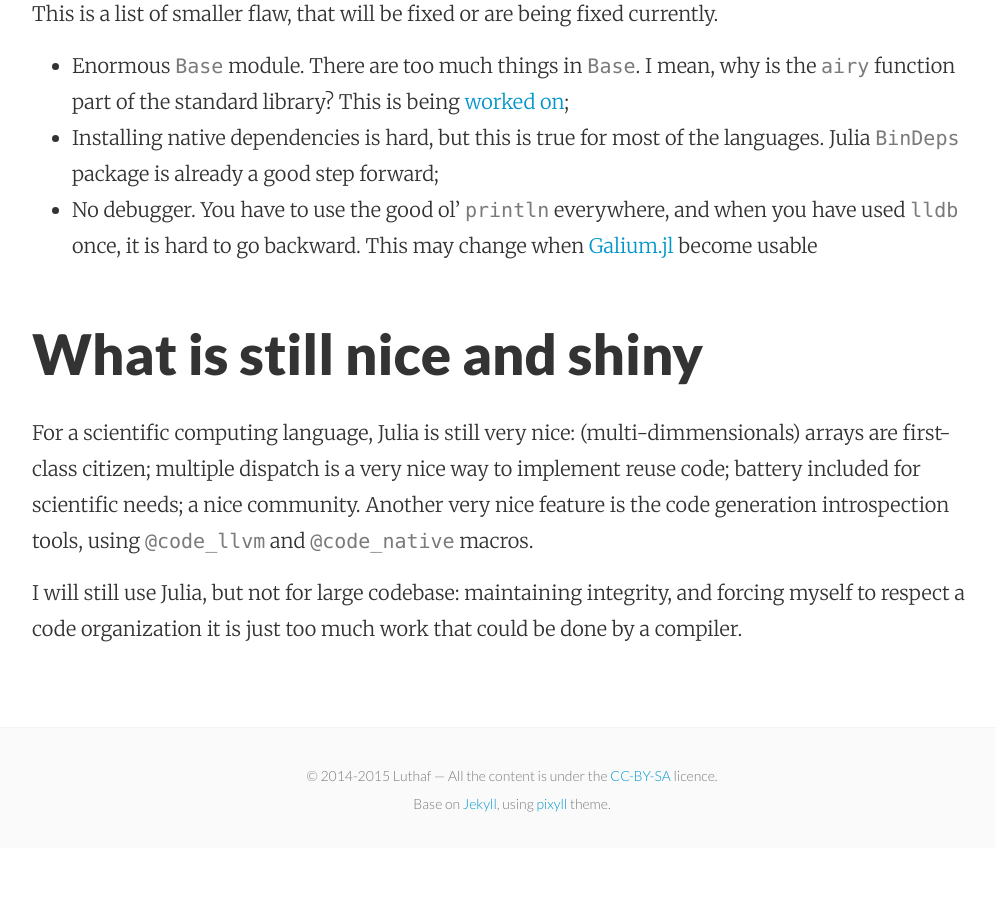
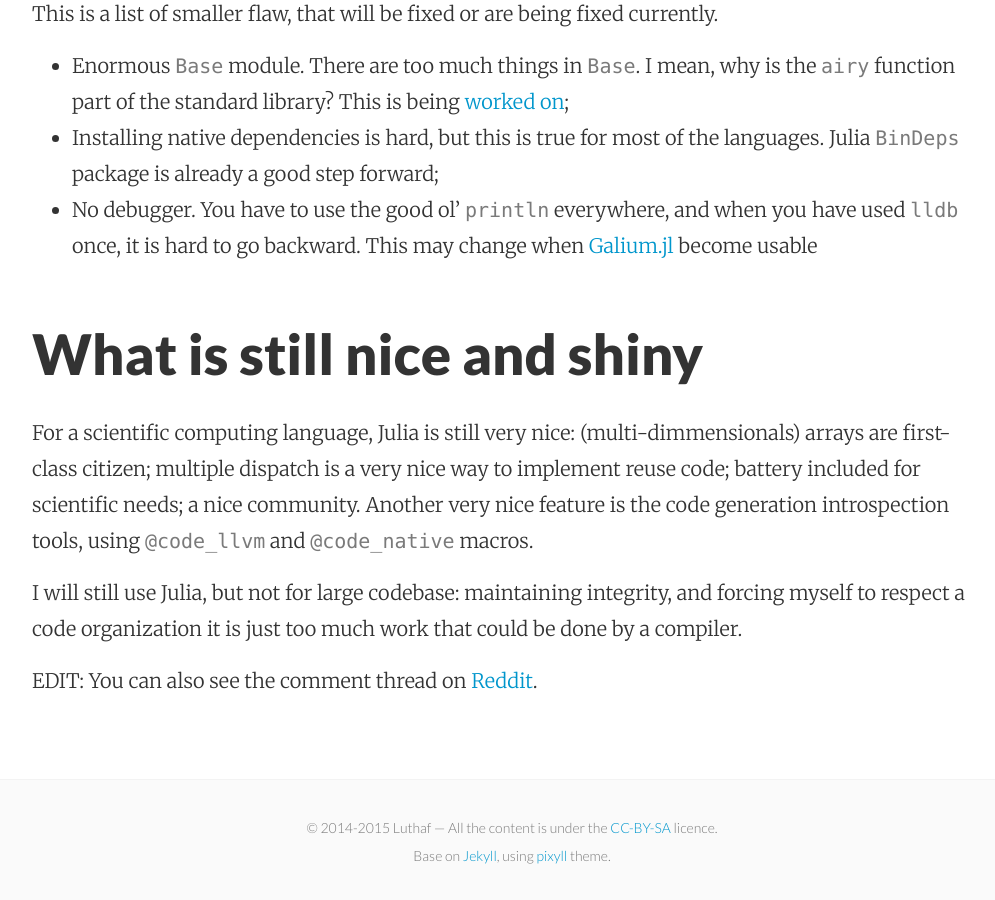
Before and after one commit to Luthaf/luthaf.github.io, a Jekyll site: the page built from _posts/2015-09-10-julia-some-criticism.md, in a window 1280 px wide and 900 px high, scrolled down 4097 px. Shown: the whole window, without its empty margins (128-1123 px from the left). Built offline with Jekyll 4.4.1, drawn with Linux system fonts in a browser that asks for light colours; nearby versions of some CDN libraries; Markdown is read by kramdown in place of the engine named in the settings; before the commit the page ends 4945 px from its top, so only the background shows below that; part of the change alters nothing that is shown; some of the changed text lies outside the part shown.

Commit message:
Update Julia Post

```diff
--- a/_posts/2015-09-10-julia-some-criticism.md
+++ b/_posts/2015-09-10-julia-some-criticism.md
@@ -15,7 +15,7 @@ Relations with new technologies are like love: you will go through three phases:
 - **Disillusion**: Then you start finding that the technology also has bad sides, that
   world is not a pink warm blanket in which you can hide forever. You see things you do
   not like, and everything you try to overcome it do not seems to have an effect.
-- **Acceptation**: You start knowing what is the fit for this technology, and what is not.
+- **Acceptance**: You start knowing what is the fit for this technology, and what is not.
   You still use it for some stuff, but also rely on other to get things done.
 
 I am in the second part of my relation with the Julia language: after being enthusiastic
@@ -159,3 +159,5 @@ is the code generation introspection tools, using `@code_llvm` and `@code_native
 I will still use Julia, but not for large codebase: maintaining integrity, and forcing
 myself to respect a code organization it is just too much work that could be done by a
 compiler.
+
+EDIT: You can also see the comment thread on [Reddit](https://www.reddit.com/r/Julia/comments/3pa3km/some_criticism_of_julia/).
```
